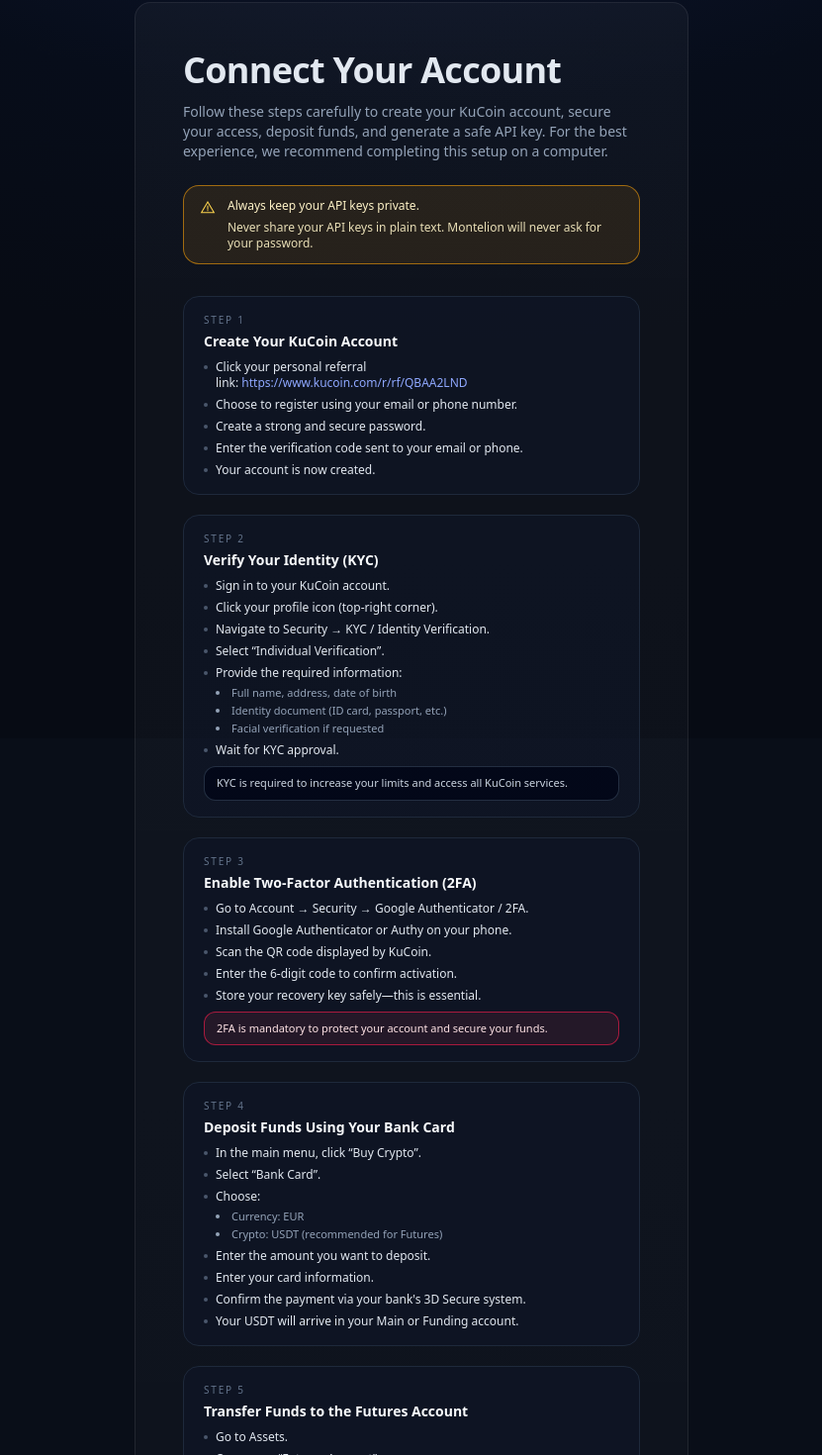
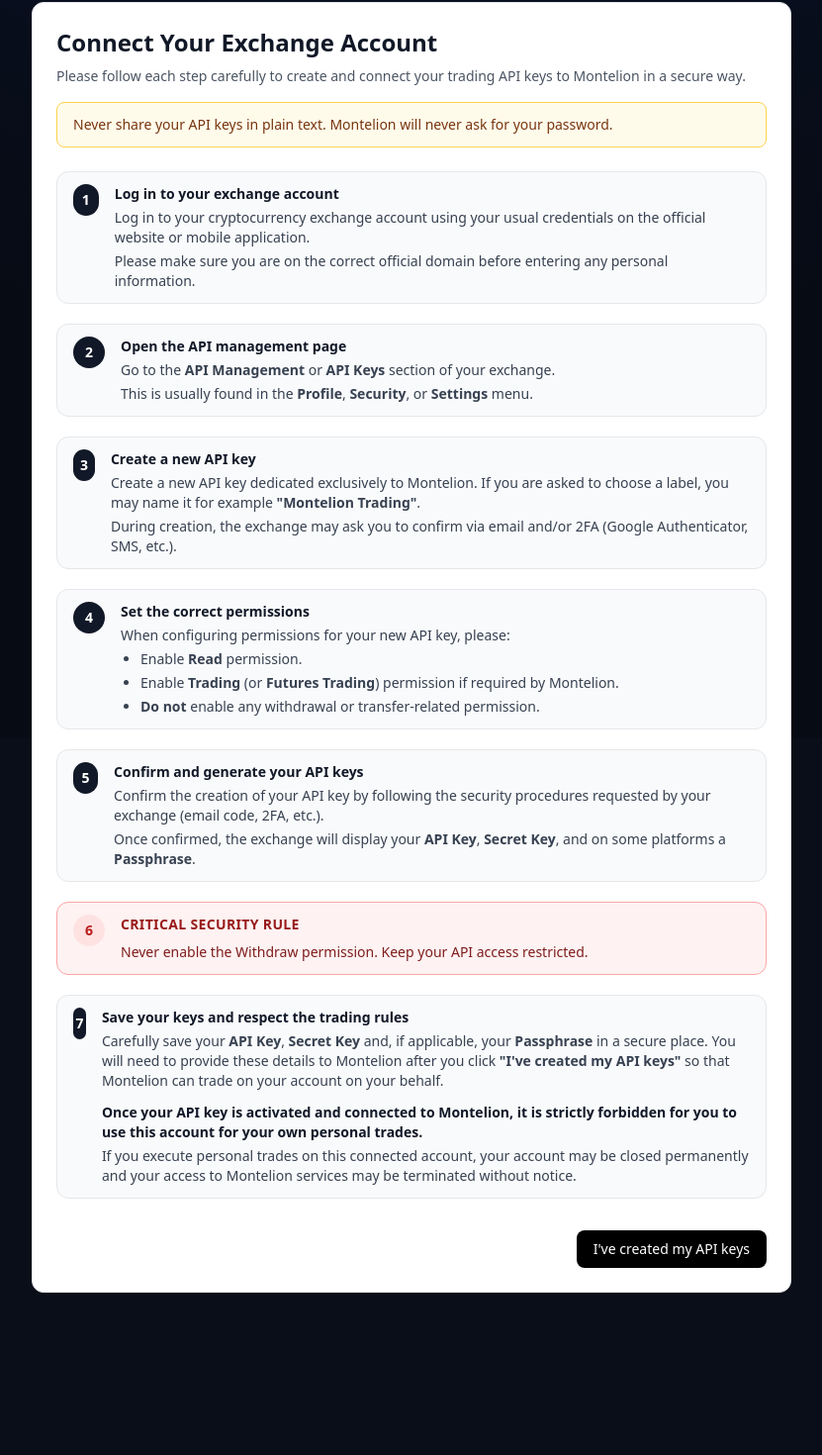
Before and after one commit to montelioncapital/montelion-app-v1, a Next.js app: page /exchange/setup in a window 1280 px wide. Shown: the part 54-1524 px from the top of the page at 99% size, without its empty margins (224-1055 px from the left). After the commit the page ends 1416 px from the top, so only its background shows below. Built offline with nearby package versions, Linux system fonts and the light colour scheme.

Commit message:
Update page.jsx

```diff
--- a/app/exchange/setup/page.jsx
+++ b/app/exchange/setup/page.jsx
@@ -1,229 +1,194 @@
-// app/exchange/setup/page.jsx
-"use client";
+import React from "react";
 
-import Link from "next/link";
-
-const SECTIONS = [
-  {
-    id: 1,
-    title: "Create Your KuCoin Account",
-    items: [
-      <>
-        Click your personal referral link:&nbsp;
-        <a
-          href="https://www.kucoin.com/r/rf/QBAA2LND"
-          target="_blank"
-          rel="noopener noreferrer"
-          className="text-[#8fa8ff] hover:text-[#b6c6ff] underline underline-offset-2"
-        >
-          https://www.kucoin.com/r/rf/QBAA2LND
-        </a>
-        {/* removed mention about automatic code */}
-      </>,
-      "Choose to register using your email or phone number.",
-      "Create a strong and secure password.",
-      "Enter the verification code sent to your email or phone.",
-      "Your account is now created.",
-    ],
-  },
-  {
-    id: 2,
-    title: "Verify Your Identity (KYC)",
-    items: [
-      "Sign in to your KuCoin account.",
-      "Click your profile icon (top-right corner).",
-      "Navigate to Security → KYC / Identity Verification.",
-      "Select “Individual Verification”.",
-      <>
-        Provide the required information:
-        <ul className="mt-1 list-disc list-inside text-[11px] text-slate-400 space-y-0.5">
-          <li>Full name, address, date of birth</li>
-          <li>Identity document (ID card, passport, etc.)</li>
-          <li>Facial verification if requested</li>
-        </ul>
-      </>,
-      "Wait for KYC approval.",
-    ],
-    note:
-      "KYC is required to increase your limits and access all KuCoin services.",
-  },
-  {
-    id: 3,
-    title: "Enable Two-Factor Authentication (2FA)",
-    items: [
-      "Go to Account → Security → Google Authenticator / 2FA.",
-      "Install Google Authenticator or Authy on your phone.",
-      "Scan the QR code displayed by KuCoin.",
-      "Enter the 6-digit code to confirm activation.",
-      "Store your recovery key safely—this is essential.",
-    ],
-    warning:
-      "2FA is mandatory to protect your account and secure your funds.",
-  },
-  {
-    id: 4,
-    title: "Deposit Funds Using Your Bank Card",
-    items: [
-      "In the main menu, click “Buy Crypto”.",
-      "Select “Bank Card”.",
-      <>
-        Choose:
-        <ul className="mt-1 list-disc list-inside text-[11px] text-slate-400 space-y-0.5">
-          <li>Currency: EUR</li>
-          <li>Crypto: USDT (recommended for Futures)</li>
-        </ul>
-      </>,
-      "Enter the amount you want to deposit.",
-      "Enter your card information.",
-      "Confirm the payment via your bank's 3D Secure system.",
-      "Your USDT will arrive in your Main or Funding account.",
-    ],
-  },
-  {
-    id: 5,
-    title: "Transfer Funds to the Futures Account",
-    items: [
-      "Go to Assets.",
-      "Open your “Futures Account”.",
-      "Click “Transfer”.",
-      <>
-        Select:
-        <ul className="mt-1 list-disc list-inside text-[11px] text-slate-400 space-y-0.5">
-          <li>From: Funding or Main</li>
-          <li>To: Futures Account</li>
-        </ul>
-      </>,
-      "Choose USDT.",
-      "Confirm the transfer.",
-      "Your funds are now ready to be used for Futures trading.",
-    ],
-  },
-  {
-    id: 6,
-    title: "Create an API Key for Automated Trading",
-    items: [
-      "Sign in to your KuCoin account.",
-      "Click your profile icon → “API Management”.",
-      "Click “Create API”.",
-      'Choose a name for your API key (e.g., “Montelion”).',
-      "Create an API Passphrase and keep it safe.",
-      <>
-        Enable only these permissions:
-        <ul className="mt-1 list-disc list-inside text-[11px] text-slate-400 space-y-0.5">
-          <li>General (Read)</li>
-          <li>Trade</li>
-          <li>Futures</li>
-        </ul>
-      </>,
-      "Confirm using your password, email code, and 2FA code.",
-      "KuCoin will then display: API Key, Secret Key (shown only once), and API Passphrase.",
-    ],
-    warning:
-      "Never enable the Withdraw permission. Keep your API access restricted.",
-  },
-];
-
-export default function ExchangeSetupPage() {
+export default function ConnectYourAccount() {
   return (
-    <div className="mc-card">
-      <div className="mc-section max-w-3xl mx-auto text-left">
-        {/* HEADER */}
-        <h1 className="mc-title mb-3">Connect Your Account</h1>
-        <p className="text-slate-400 text-sm mb-6">
-          Follow these steps carefully to create your KuCoin account, secure
-          your access, deposit funds, and generate a safe API key. For the best
-          experience, we recommend completing this setup on a computer.
+    <div className="w-full max-w-3xl mx-auto rounded-xl border border-gray-200 bg-white p-6 shadow-sm">
+      {/* Header */}
+      <div className="mb-6">
+        <h1 className="text-2xl font-semibold text-gray-900">
+          Connect Your Exchange Account
+        </h1>
+        <p className="mt-2 text-sm text-gray-600">
+          Please follow each step carefully to create and connect your trading API keys
+          to Montelion in a secure way.
         </p>
 
-        {/* SECURITY NOTICE */}
-        <div className="mb-8 rounded-2xl border border-amber-500/60 bg-amber-500/10 px-4 py-3 text-xs text-amber-100 flex gap-3">
-          <span className="mt-[2px] text-amber-300">
-            <svg viewBox="0 0 24 24" className="h-4 w-4">
-              <path
-                d="M12 3L2.5 19h19L12 3z"
-                fill="none"
-                stroke="currentColor"
-                strokeWidth="1.6"
-              />
-              <path
-                d="M12 9v5"
-                stroke="currentColor"
-                strokeWidth="1.6"
-                strokeLinecap="round"
-              />
-              <circle cx="12" cy="16" r="0.9" fill="currentColor" />
-            </svg>
-          </span>
-          <div>
-            <p className="font-medium mb-1.5">Always keep your API keys private.</p>
-            <p className="text-amber-100/90">
-              Never share your API keys in plain text. Montelion will never ask
-              for your password.
+        {/* Global security reminder */}
+        <div className="mt-4 rounded-lg border border-amber-300 bg-amber-50 px-4 py-3 text-sm">
+          <p className="font-medium text-amber-900">
+            Never share your API keys in plain text. Montelion will never ask for your password.
           </p>
         </div>
       </div>
 
-        {/* STEPS */}
-        <div className="space-y-5 mb-10">
-          {SECTIONS.map((section) => (
-            <div
-              key={section.id}
-              className="rounded-2xl border border-slate-800 bg-slate-900/50 px-5 py-4 space-y-2"
-            >
-              <div className="space-y-1 mb-1.5">
-                <p className="text-[10px] uppercase tracking-[0.18em] text-slate-500">
-                  Step {section.id}
+      <div className="space-y-5">
+        {/* STEP 1 */}
+        <Step
+          number={1}
+          title="Log in to your exchange account"
+          description={
+            <>
+              <p>
+                Log in to your cryptocurrency exchange account using your usual
+                credentials on the official website or mobile application.
               </p>
-                <h2 className="text-sm font-semibold text-slate-50">
-                  {section.title}
+              <p className="mt-1">
+                Please make sure you are on the correct official domain before
+                entering any personal information.
+              </p>
+            </>
+          }
+        />
+
+        {/* STEP 2 */}
+        <Step
+          number={2}
+          title="Open the API management page"
+          description={
+            <>
+              <p>
+                Go to the <strong>API Management</strong> or{" "}
+                <strong>API Keys</strong> section of your exchange.
+              </p>
+              <p className="mt-1">
+                This is usually found in the <strong>Profile</strong>,{" "}
+                <strong>Security</strong>, or <strong>Settings</strong> menu.
+              </p>
+            </>
+          }
+        />
+
+        {/* STEP 3 */}
+        <Step
+          number={3}
+          title="Create a new API key"
+          description={
+            <>
+              <p>
+                Create a new API key dedicated exclusively to Montelion.
+                If you are asked to choose a label, you may name it for
+                example <strong>&quot;Montelion Trading&quot;</strong>.
+              </p>
+              <p className="mt-1">
+                During creation, the exchange may ask you to confirm via
+                email and/or 2FA (Google Authenticator, SMS, etc.).
+              </p>
+            </>
+          }
+        />
+
+        {/* STEP 4 */}
+        <Step
+          number={4}
+          title="Set the correct permissions"
+          description={
+            <>
+              <p>
+                When configuring permissions for your new API key, please:
+              </p>
+              <ul className="mt-1 list-disc space-y-1 pl-5">
+                <li>Enable <strong>Read</strong> permission.</li>
+                <li>Enable <strong>Trading</strong> (or <strong>Futures Trading</strong>) permission if required by Montelion.</li>
+                <li>
+                  <strong>Do not</strong> enable any withdrawal or transfer-related
+                  permission.
+                </li>
+              </ul>
+            </>
+          }
+        />
+
+        {/* STEP 5 */}
+        <Step
+          number={5}
+          title="Confirm and generate your API keys"
+          description={
+            <>
+              <p>
+                Confirm the creation of your API key by following the security
+                procedures requested by your exchange (email code, 2FA, etc.).
+              </p>
+              <p className="mt-1">
+                Once confirmed, the exchange will display your{" "}
+                <strong>API Key</strong>, <strong>Secret Key</strong>, and on
+                some platforms a <strong>Passphrase</strong>.
+              </p>
+            </>
+          }
+        />
+
+        {/* STEP 6 – red warning box only with the required text */}
+        <div className="relative flex gap-4 rounded-xl border border-red-300 bg-red-50 px-4 py-3">
+          <div className="flex h-8 w-8 items-center justify-center rounded-full bg-red-100 text-sm font-semibold text-red-700">
+            6
+          </div>
+          <div>
+            <h2 className="text-sm font-semibold uppercase tracking-wide text-red-800">
+              Critical security rule
             </h2>
+            <p className="mt-2 text-sm text-red-900">
+              Never enable the Withdraw permission. Keep your API access restricted.
+            </p>
+          </div>
         </div>
 
-              <ul className="mt-1 space-y-1.5 text-xs text-slate-200">
-                {section.items.map((item, i) => (
-                  <li key={i} className="flex gap-2">
-                    <span className="mt-[6px] h-[4px] w-[4px] rounded-full bg-slate-500/70" />
-                    <div>{item}</div>
-                  </li>
-                ))}
-              </ul>
-
-              {section.note && (
-                <div className="mt-2 rounded-xl border border-slate-700/70 bg-slate-950/80 px-3 py-2 text-[11px] text-slate-300">
-                  {section.note}
-                </div>
-              )}
-
-              {section.warning && (
-                <div className="mt-2 rounded-xl border border-rose-600/70 bg-rose-500/10 px-3 py-2 text-[11px] text-rose-100">
-                  {section.warning}
-                </div>
-              )}
-            </div>
-          ))}
+        {/* STEP 7 – save keys + reminder + no personal trading */}
+        <Step
+          number={7}
+          title="Save your keys and respect the trading rules"
+          description={
+            <>
+              <p>
+                Carefully save your <strong>API Key</strong>,{" "}
+                <strong>Secret Key</strong> and, if applicable, your{" "}
+                <strong>Passphrase</strong> in a secure place. You will need to
+                provide these details to Montelion after you click
+                <strong> &quot;I&apos;ve created my API keys&quot;</strong> so
+                that Montelion can trade on your account on your behalf.
+              </p>
+              <p className="mt-3 font-semibold text-gray-900">
+                Once your API key is activated and connected to Montelion, it is
+                strictly forbidden for you to use this account for your own
+                personal trades.
+              </p>
+              <p className="mt-1 text-sm text-gray-700">
+                If you execute personal trades on this connected account, your
+                account may be closed permanently and your access to Montelion
+                services may be terminated without notice.
+              </p>
+            </>
+          }
+        />
       </div>
 
-        {/* FOOTER */}
-        <div className="space-y-4">
-          <p className="text-xs text-slate-500 max-w-md">
-            Once you have completed all steps and retrieved your API Key,
-            Secret Key, and Passphrase, you will be able to securely connect
-            your KuCoin Futures account to your Montelion dashboard.
-          </p>
-
-          <div className="flex gap-3 flex-wrap">
-            <Link
-              href="/get-started/advanced"
-              className="mc-btn border border-slate-600/70 bg-slate-900/80 text-slate-100 hover:bg-slate-800/80"
+      {/* Footer button example (optional) */}
+      <div className="mt-8 flex justify-end">
+        <button
+          type="button"
+          className="inline-flex items-center rounded-lg border border-transparent bg-black px-4 py-2 text-sm font-medium text-white hover:bg-gray-900"
         >
-              Back to overview
-            </Link>
-
-            <button type="button" className="mc-btn mc-btn-primary">
           I&apos;ve created my API keys
         </button>
       </div>
     </div>
+  );
+}
+
+type StepProps = {
+  number: number;
+  title: string;
+  description: React.ReactNode;
+};
+
+function Step({ number, title, description }: StepProps) {
+  return (
+    <div className="relative flex gap-4 rounded-xl border border-gray-200 bg-gray-50 px-4 py-3">
+      <div className="flex h-8 w-8 items-center justify-center rounded-full bg-gray-900 text-sm font-semibold text-white">
+        {number}
+      </div>
+      <div>
+        <h2 className="text-sm font-semibold text-gray-900">{title}</h2>
+        <div className="mt-1 text-sm text-gray-700">{description}</div>
       </div>
     </div>
   );
```
Lines whose indentation alone changed are shown as unchanged.
